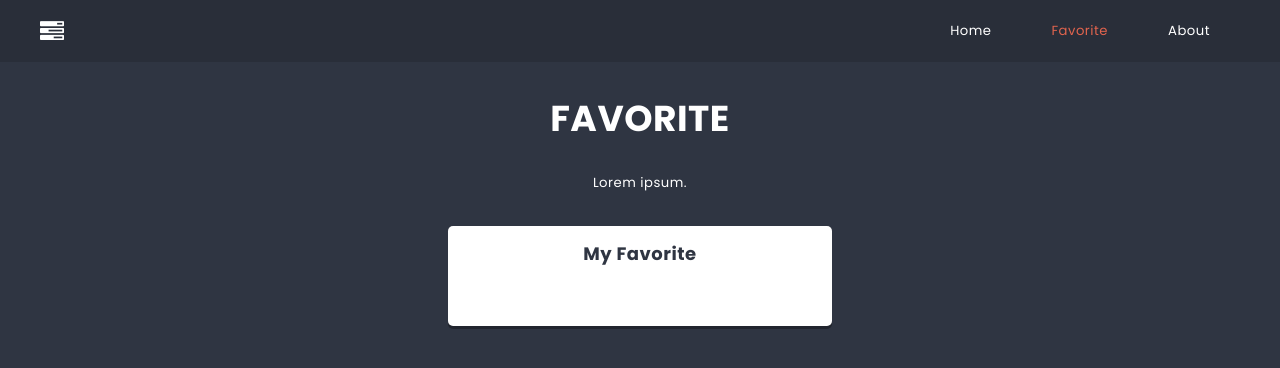
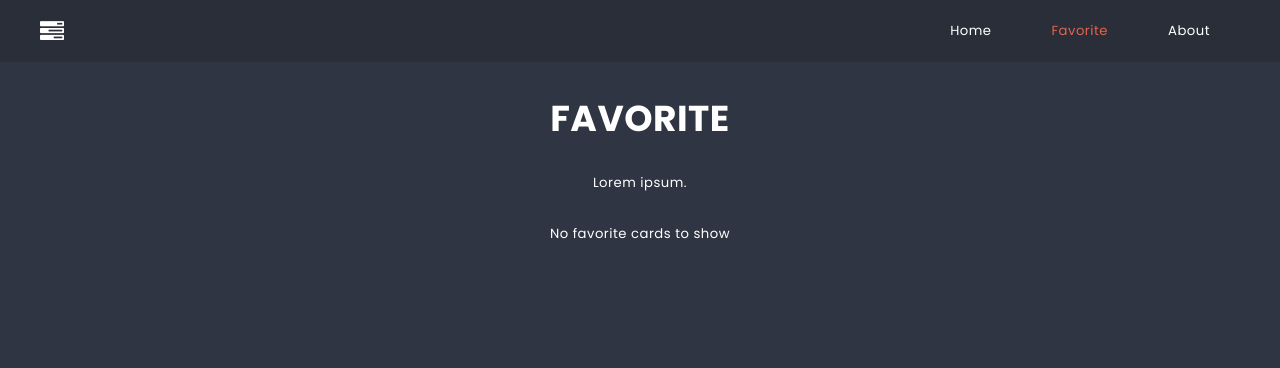
Before and after one commit to tomsob87/first-react-project, a React (Create React App) app: page /favorite in a window 1280 px wide. Both pictures are taken after a click on the element 794 px from the left and 309 px from the top of the page. Shown: the top 368 px of the page. Built offline with nearby package versions, Linux system fonts and the light colour scheme.

Commit message:
Add condition to Favorite

```diff
--- a/src/components/Card/Card.js
+++ b/src/components/Card/Card.js
@@ -12,6 +12,7 @@ const Card = props => {
     }
 
     return (
+
         <li className={styles.card} >{props.title}
         <span
 
--- a/src/components/Favorite/Favorite.js
+++ b/src/components/Favorite/Favorite.js
@@ -13,6 +13,10 @@ const Favorite = props => {
         <>
             <PageTitle>Favorite</PageTitle>
             <p className={styles.description}>Lorem ipsum.</p>
+
+            {favoriteCards.length === 0 ? (
+                <p className={styles.description}>No favorite cards to show</p>
+            ) : (
                 <article className={styles.column}>
                     <h2 className={styles.title}>My Favorite</h2>
                     <ul className={styles.cards}>
@@ -24,6 +28,8 @@ const Favorite = props => {
                         />)}
                     </ul>
                 </article>
+            )}
+
         </>
 
     );
```
